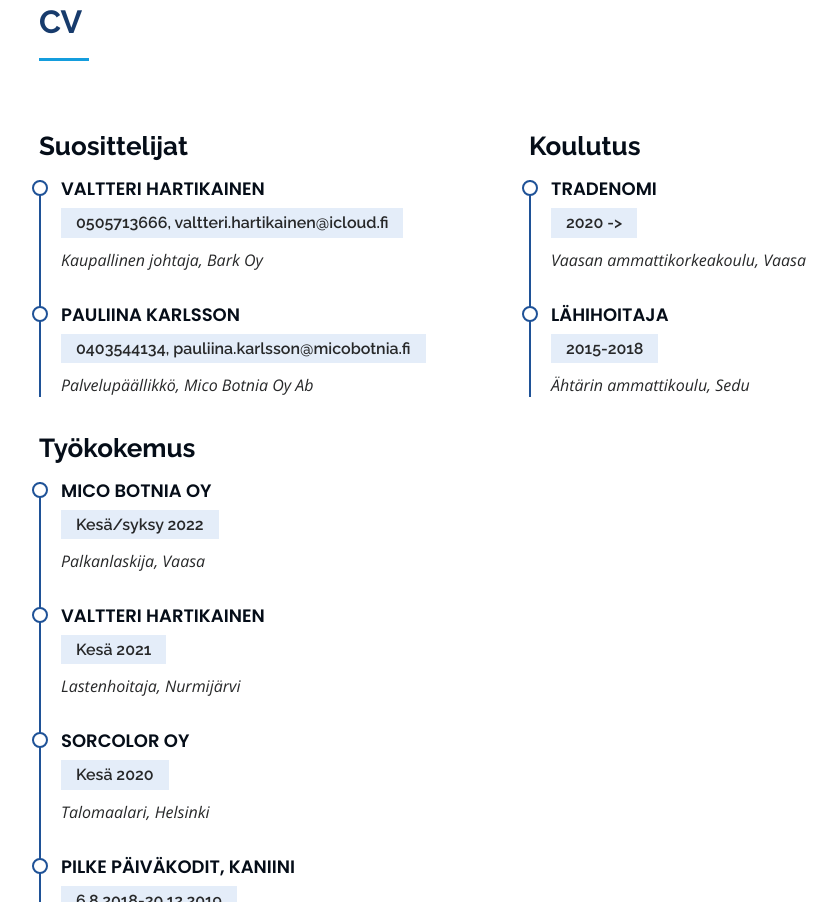
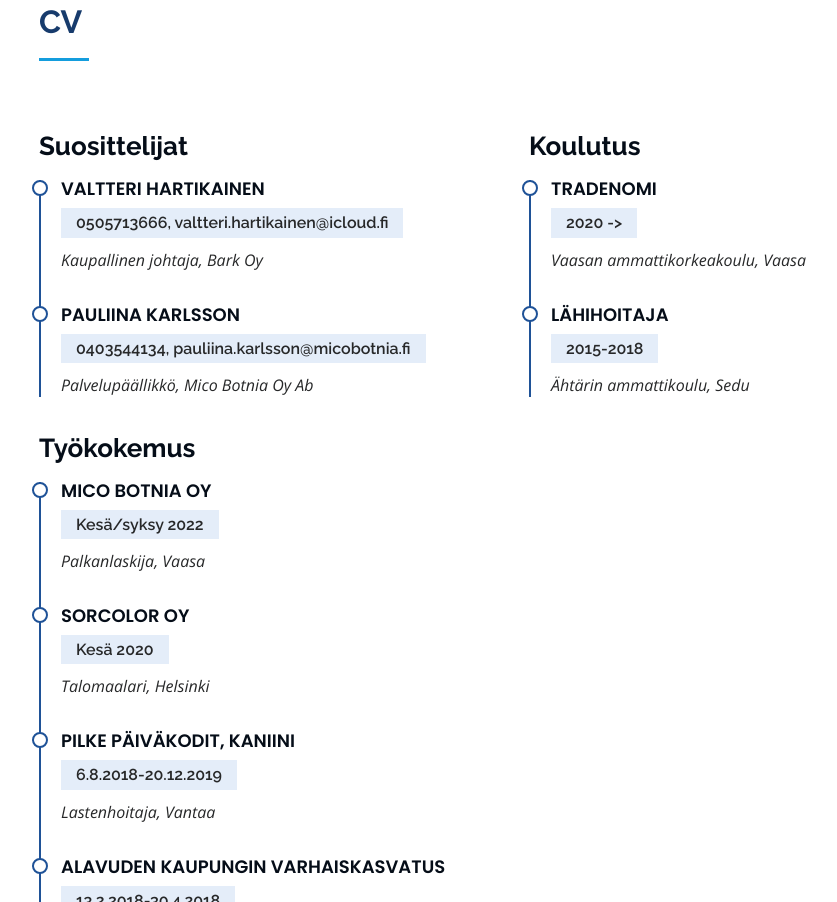
Before and after one commit to emilia1998/website, a plain HTML site: page index.html in a window 1280 px wide. Shown: the part 1898-2800 px from the top of the page, without its empty margins (276-1113 px from the left). Drawn offline with nearby package versions, Linux system fonts and the light colour scheme.

Commit message:
Update index.html

```diff
--- a/index.html
+++ b/index.html
@@ -254,12 +254,6 @@
             </div>
 
             <div class="resume-item">
-              <h4>Valtteri Hartikainen</h4>
-              <h5>Kesä 2021</h5>
-              <p><em>Lastenhoitaja, Nurmijärvi</em></p>
-
-            </div>
-            <div class="resume-item">
               <h4>Sorcolor Oy</h4>
               <h5>Kesä 2020</h5>
               <p><em>Talomaalari, Helsinki</em></p>
```
